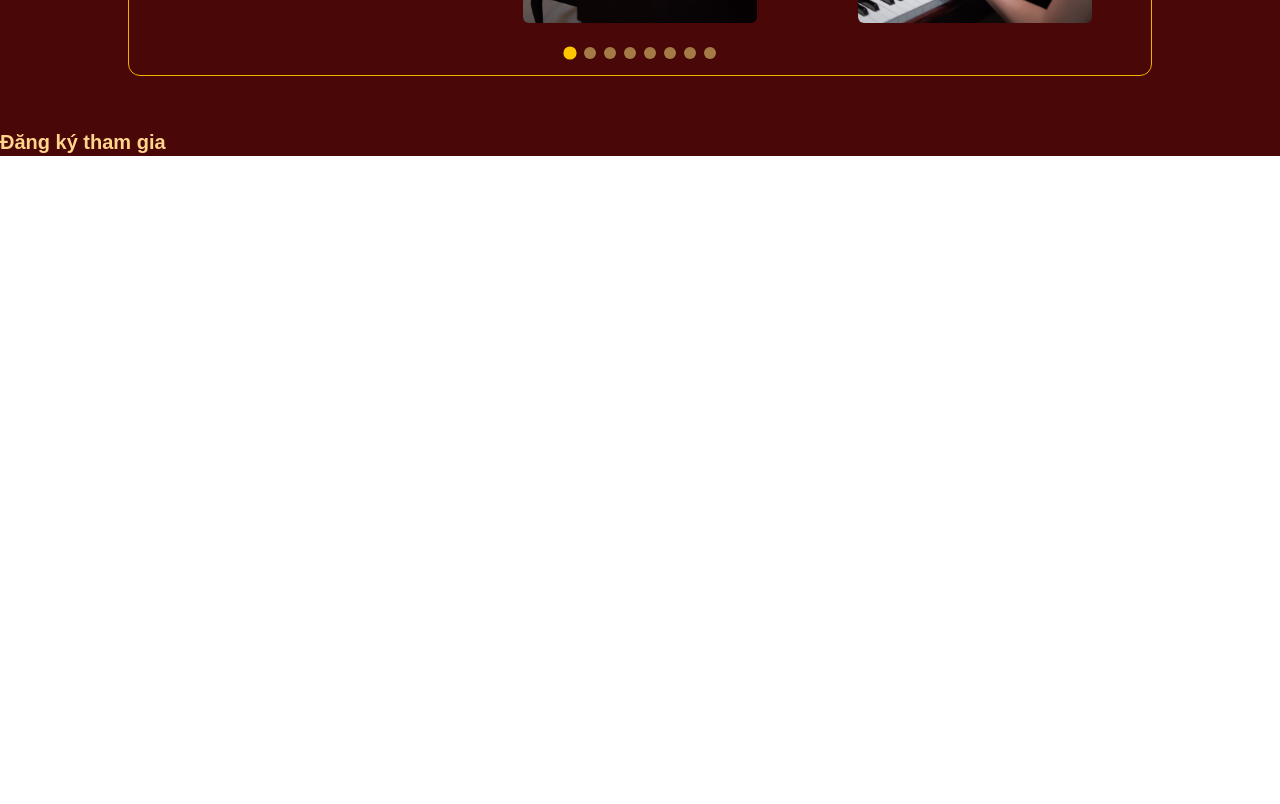
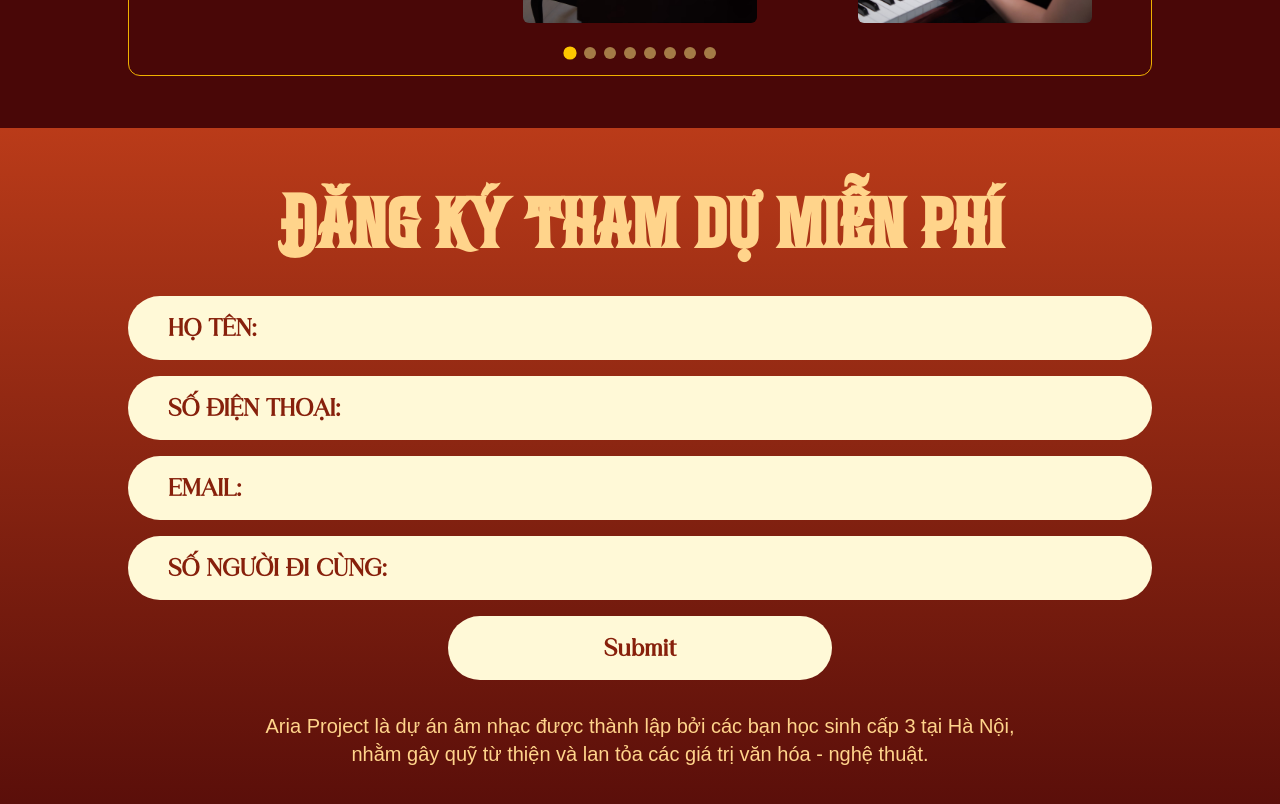
Before and after one commit to LeVietHa05/in_aria_project, a Next.js app: page / in a window 1280 px wide. Shown: the part 1260-2064 px from the top of the page. Before the commit the page ends 1416 px from the top, so only its background shows below. Built offline with nearby package versions, Linux system fonts and the light colour scheme.

Commit message:
Implement registration form with validation and submission logic

```diff
--- a/app/page.tsx
+++ b/app/page.tsx
@@ -5,7 +5,7 @@ import Image from "next/image";
 import { Firlest, Opaline, Vogue } from "./fonts/fonts";
 
 import { useKeenSlider } from "keen-slider/react";
-import { useState } from "react";
+import { useState, useEffect } from "react";
 
 const sliderImgs = [
   "/images/img0.png",
@@ -21,6 +21,19 @@ const sliderImgs = [
 export default function Home() {
   const [currentSlide, setCurrentSlide] = useState(0);
   const [loaded, setLoaded] = useState(false);
+  const [formData, setFormData] = useState({
+    name: "",
+    phone: "",
+    email: "",
+    numOfPeople: "",
+  });
+  const [loading, setLoading] = useState(false);
+  const [errorLog, setErrorLog] = useState("");
+
+  useEffect(() => {
+    if (errorLog) {
+    }
+  }, [errorLog]);
 
   const [sliderRef, instanceRef] = useKeenSlider<HTMLDivElement>({
     loop: true,
@@ -36,6 +49,42 @@ export default function Home() {
       origin: "center",
     },
   });
+
+  const url =
+    "https://script.google.com/macros/s/AKfycbxFGR06ssjuc6mQK97jpyaGkKxt70Nh62Fi_aDH_ZqBbv61AV01XNdPdn4E-r_j1qqV/exec";
+
+  const handleSubmit = async (e: React.MouseEvent<HTMLDivElement>) => {
+    e.preventDefault();
+    setLoading(true);
+    if (errorLog) {
+      return;
+    }
+
+    if (
+      !formData.name ||
+      !formData.phone ||
+      !formData.email ||
+      !formData.numOfPeople
+    ) {
+      setErrorLog("Vui lòng điền đầy đủ thông tin");
+      return;
+    }
+    console.log("submit: ");
+    console.log(
+      formData.name,
+      formData.phone,
+      formData.email,
+      formData.numOfPeople
+    );
+
+    await fetch(url, {
+      method: "POST",
+      body: JSON.stringify(formData),
+    });
+    setLoading(false);
+    alert("Đăng ký thành công! Chúng tôi sẽ liên hệ với bạn sớm nhất có thể.");
+    setFormData({ name: "", phone: "", email: "", numOfPeople: "" });
+  };
 
   return (
     <div className={`text-[#FFD48B] min-h-screen bg-[#490707]`}>
@@ -167,9 +216,123 @@ export default function Home() {
         <div className=" h-3 bg-gradient-to-t from-[#490707] to-transparent z-10" />
       </section>
 
-      <div id="register-form" className="mt-10 scroll-mt-28">
-        <h2 className="text-xl font-bold">Đăng ký tham gia</h2>
-        <form>{/* ... */}</form>
+      {/* FORM */}
+      <div
+        id="register-form"
+        className=" mt-10 p-16 scroll-mt-28 bg-gradient-to-b from-[#BA3B19] to-[#570D09]"
+      >
+        <div className=" max-w-5xl mx-auto">
+          <h2 className={`text-7xl font-bold ${Firlest.className} text-center`}>
+            Đăng ký tham dự miễn phí
+          </h2>
+          <form className="flex flex-col gap-4 mt-8">
+            {/* TEN */}
+            <div className="flex items-center rounded-full bg-[#FFF9D7] overflow-hidden w-full p-4">
+              <span
+                className={`text-[#87200B] text-2xl px-6 whitespace-nowrap font-bold uppercase  ${Vogue.className}`}
+              >
+                HỌ TÊN:
+              </span>
+              <input
+                className={`flex-1 h-full bg-transparent outline-none font-bold uppercase text-[#87200B] ${Vogue.className} text-2xl`}
+                type="text"
+                value={formData.name}
+                onChange={(e) =>
+                  setFormData({ ...formData, name: e.target.value })
+                }
+              />
+            </div>
+            {/* PHONE */}
+            <div className="flex items-center rounded-full bg-[#FFF9D7] overflow-hidden w-full p-4">
+              <span
+                className={`text-[#87200B] text-2xl px-6 whitespace-nowrap font-bold uppercase  ${Vogue.className}`}
+              >
+                Số Điện Thoại:
+              </span>
+              <input
+                className={`flex-1 h-full bg-transparent outline-none font-bold uppercase text-[#87200B] ${Vogue.className} text-2xl`}
+                type="text"
+                value={formData.phone}
+                onChange={(e) => {
+                  //check if input is number and is 10 digits
+                  if (!/^\d*$/.test(e.target.value)) {
+                    setErrorLog("Số điện thoại phải là số");
+                  } else if (e.target.value.length === 10) {
+                    setErrorLog("Số điện thoại phải là 10 chữ số");
+                  } else {
+                    setErrorLog("");
+                  } //end check
+                  setFormData({ ...formData, phone: e.target.value });
+                }}
+              />
+            </div>
+            {/* EMAIL */}
+            <div className="flex items-center rounded-full bg-[#FFF9D7] overflow-hidden w-full p-4">
+              <span
+                className={`text-[#87200B] text-2xl px-6 whitespace-nowrap font-bold uppercase  ${Vogue.className}`}
+              >
+                Email:
+              </span>
+              <input
+                className={`flex-1 h-full bg-transparent outline-none font-bold uppercase text-[#87200B] ${Vogue.className} text-2xl`}
+                type="text"
+                value={formData.email}
+                onChange={(e) => {
+                  //check if input is email format
+                  const emailPattern = /^[^\s@]+@[^\s@]+\.[^\s@]+$/;
+                  if (!emailPattern.test(e.target.value)) {
+                    setErrorLog("Email không hợp lệ");
+                  } else {
+                    setErrorLog("");
+                  }
+                  //end check
+                  setFormData({ ...formData, email: e.target.value });
+                }}
+              />
+            </div>
+            {/* SO NGUOI DI CUNG */}
+            <div className="flex items-center rounded-full bg-[#FFF9D7] overflow-hidden w-full p-4">
+              <span
+                className={`text-[#87200B] text-2xl px-6 whitespace-nowrap font-bold uppercase  ${Vogue.className}`}
+              >
+                Số Người đi cùng:
+              </span>
+              <input
+                className={`flex-1 h-full bg-transparent outline-none font-bold uppercase text-[#87200B] ${Vogue.className} text-2xl`}
+                type="text"
+                value={formData.numOfPeople}
+                onChange={(e) => {
+                  //check if input is number
+                  if (!/^\d*$/.test(e.target.value))
+                    setErrorLog("Số người phải là số");
+                  //show small suggestion popup under input
+
+                  setFormData({ ...formData, numOfPeople: e.target.value });
+                }}
+              />
+            </div>
+            {/* ERROR LOG */}
+            {errorLog && (
+              <div
+                className={` text-sm mt-2 text-center ${Opaline.className}`}
+              >
+                {errorLog}
+              </div>
+            )}
+            {/* SUBMIT BUTTON */}
+            <div
+              onClick={handleSubmit}
+              className={`rounded-full bg-[#FFF9D7]  w-full max-w-96 mx-auto p-4 text-center font-bold text-[#87200B] text-2xl ${Vogue.className}`}
+            >
+              {loading ? <span> Dang gui</span> : <span>Submit</span>}
+            </div>
+          </form>
+        </div>
+        <div className="text-center mt-8 text-xl max-w-3xl mx-auto">
+          Aria Project là dự án âm nhạc được thành lập bởi các bạn học sinh cấp
+          3 tại Hà Nội, nhằm gây quỹ từ thiện và lan tỏa các giá trị văn hóa -
+          nghệ thuật.
+        </div>
       </div>
     </div>
   );
```
